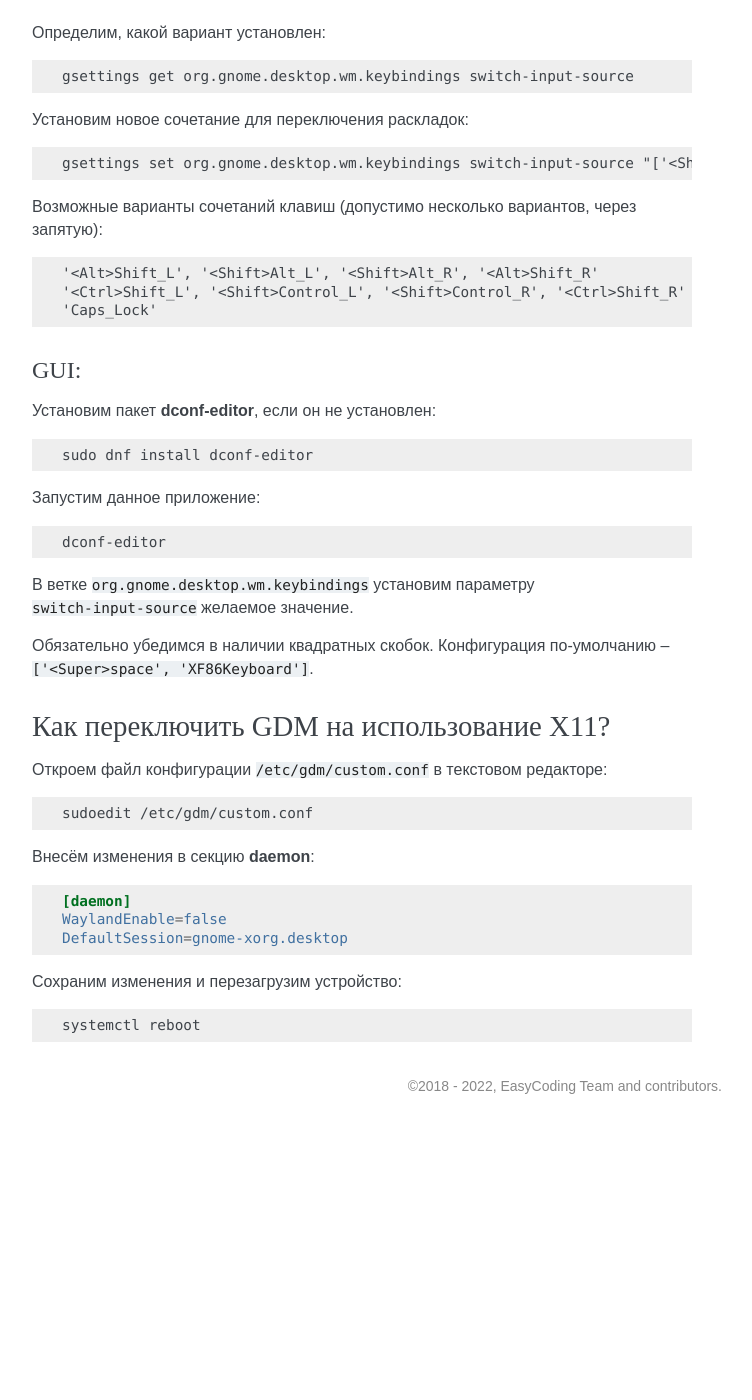
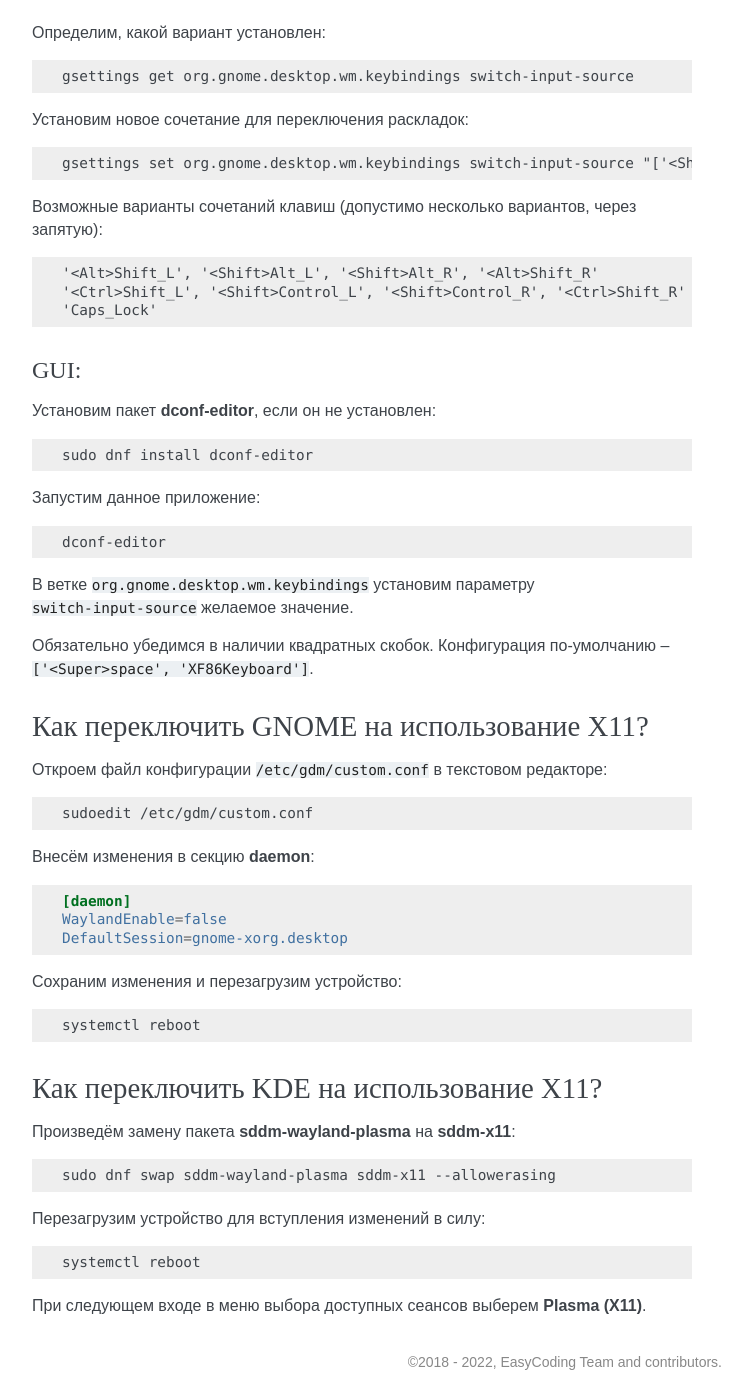
Before and after one commit to RussianFedora/FAQ, a Sphinx documentation site: the page built from source/using-system.rst, in a window 1280 px wide and 1400 px high, scrolled down 16724 px. Shown: the whole window, without its empty margins (388-1140 px from the left). Built offline with Sphinx 7.4.7, drawn with Linux system fonts in a browser that asks for light colours; comment, search, counter and statistics services are not loaded; before the commit the page ends 17848 px from its top, so only the background shows below that; some of the changed text lies outside the part shown.

Commit message:
Added a new question about setting X11 session as default for the KDE Plasma.

```diff
--- a/source/using-system.rst
+++ b/source/using-system.rst
@@ -997,9 +997,9 @@ GUI:
 Обязательно убедимся в наличии квадратных скобок. Конфигурация по-умолчанию -- ``['<Super>space', 'XF86Keyboard']``.
 
 .. index:: x11, wayland, session, gnome, gdm
-.. _x11-gdm:
+.. _x11-gnome:
 
-Как переключить GDM на использование X11?
+Как переключить GNOME на использование X11?
 ===============================================
 
 Откроем файл конфигурации ``/etc/gdm/custom.conf`` в текстовом редакторе:
@@ -1021,3 +1021,23 @@ GUI:
 .. code-block:: text
 
     systemctl reboot
+
+.. index:: x11, wayland, session, kde, sddm
+.. _x11-plasma:
+
+Как переключить KDE на использование X11?
+==============================================
+
+Произведём замену пакета **sddm-wayland-plasma** на **sddm-x11**:
+
+.. code-block:: text
+
+    sudo dnf swap sddm-wayland-plasma sddm-x11 --allowerasing
+
+Перезагрузим устройство для вступления изменений в силу:
+
+.. code-block:: text
+
+    systemctl reboot
+
+При следующем входе в меню выбора доступных сеансов выберем **Plasma (X11)**.
```
